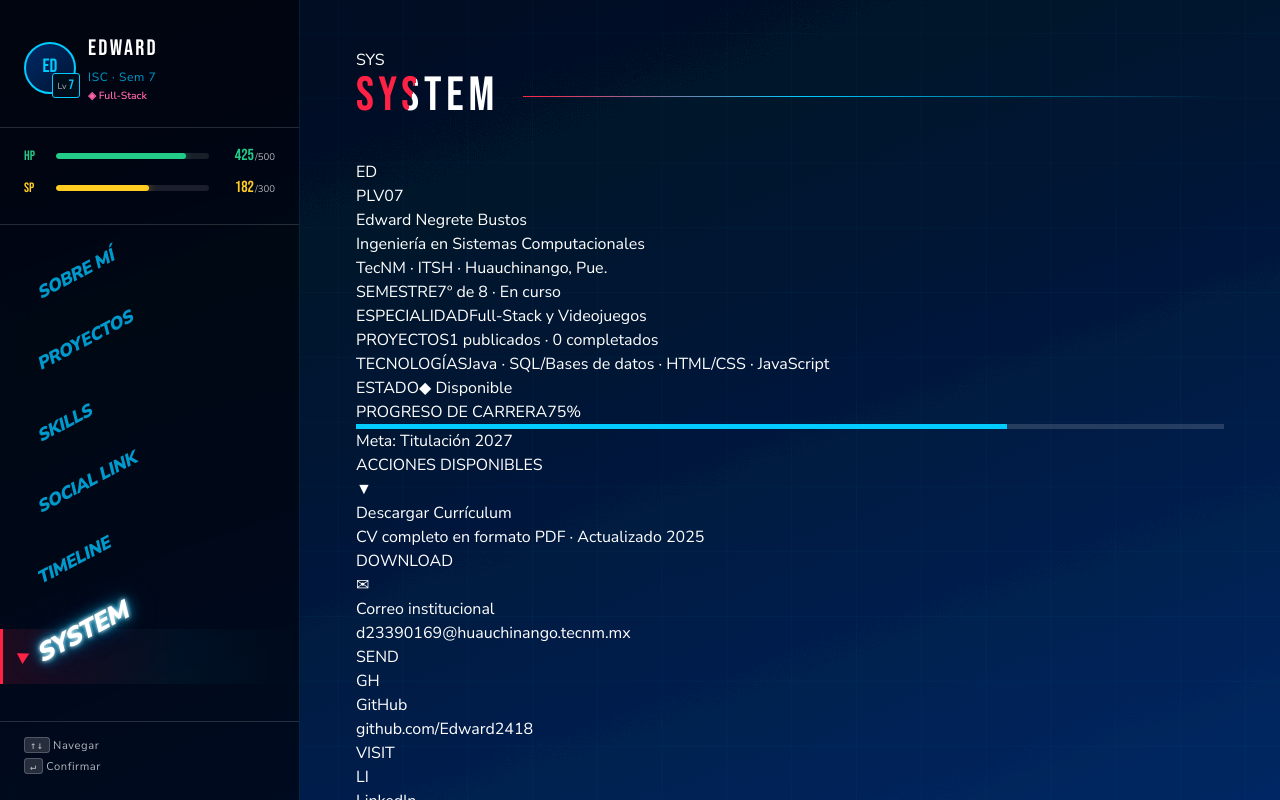
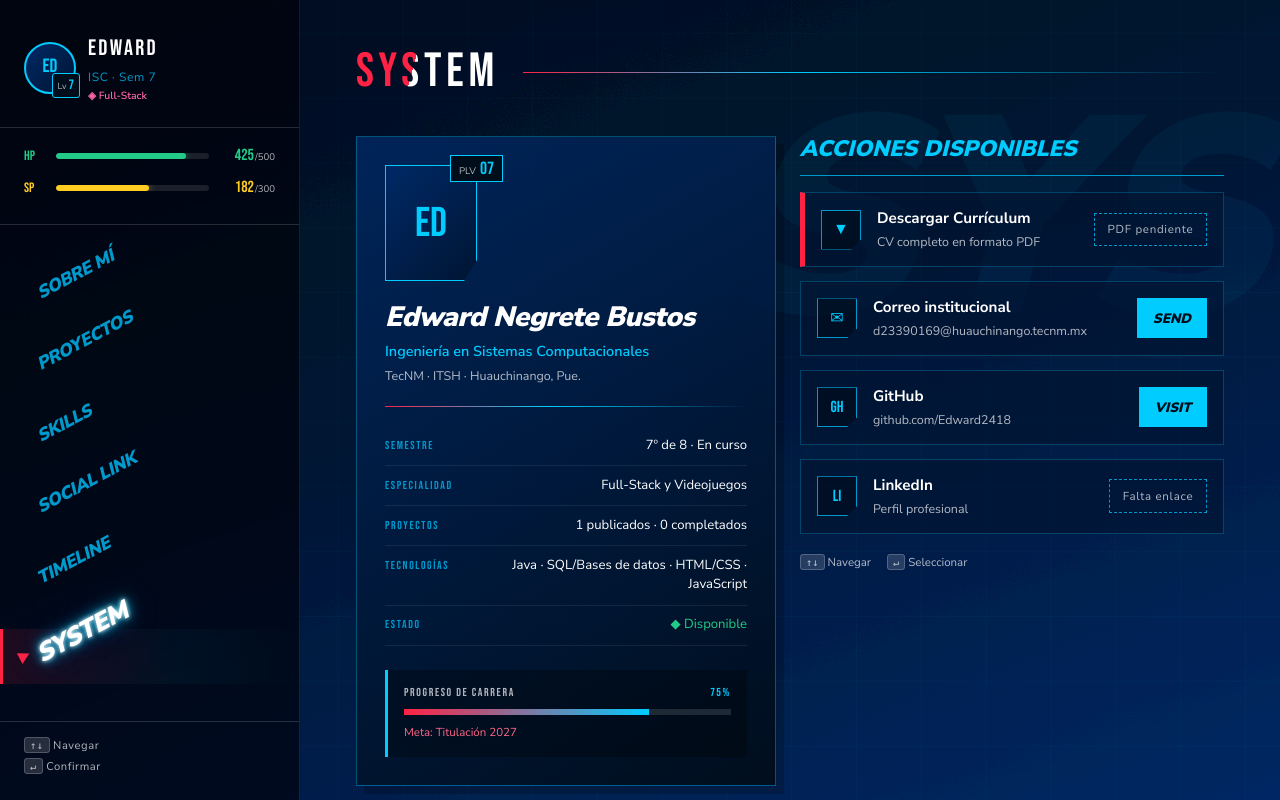
Before and after one commit to Edward2418/p3r-portfolio-next, a Next.js app: page / in a window 1280 px wide. Both pictures are taken after a click on the button "SYSTEM". Built offline with nearby package versions, Linux system fonts and the light colour scheme.

Commit message:
feat: disenar System con ficha de jugador y acciones de contacto

```diff
--- /dev/null
+++ b/app/data/systemActions.ts
@@ -0,0 +1,44 @@
+export interface SystemAction {
+  icon: string
+  title: string
+  description: string
+  href?: string
+  button: string
+  primary?: boolean
+  pending?: string
+}
+
+// CV: colocar el archivo en public/cv-edward.pdf y cambiar `pending` por undefined.
+export const SYSTEM_ACTIONS: SystemAction[] = [
+  {
+    icon: '▼',
+    title: 'Descargar Currículum',
+    description: 'CV completo en formato PDF',
+    href: '/cv-edward.pdf',
+    button: 'DOWNLOAD',
+    primary: true,
+    pending: 'PDF pendiente',
+  },
+  {
+    icon: '✉',
+    title: 'Correo institucional',
+    description: 'd23390169@huauchinango.tecnm.mx',
+    href: 'mailto:d23390169@huauchinango.tecnm.mx',
+    button: 'SEND',
+  },
+  {
+    icon: 'GH',
+    title: 'GitHub',
+    description: 'github.com/Edward2418',
+    href: 'https://github.com/Edward2418',
+    button: 'VISIT',
+  },
+  {
+    icon: 'LI',
+    title: 'LinkedIn',
+    description: 'Perfil profesional',
+    href: 'https://www.linkedin.com/in/',
+    button: 'VISIT',
+    pending: 'Falta enlace',
+  },
+]
--- /dev/null
+++ b/components/sections/SystemSection.module.css
@@ -0,0 +1,142 @@
+.section { isolation: isolate; }
+.watermark {
+  position: absolute;
+  top: 5rem;
+  right: 1rem;
+  z-index: -1;
+  font: italic 900 clamp(7rem, 22vw, 18rem) / 1 var(--font-menu);
+  font-variation-settings: 'wdth' 75;
+  color: rgb(0 204 255 / 5%);
+  user-select: none;
+  pointer-events: none;
+}
+.layout {
+  display: grid;
+  grid-template-columns: minmax(280px, 420px) minmax(0, 1fr);
+  gap: 1.5rem;
+  max-width: 1150px;
+  align-items: start;
+}
+
+/* ---- Ficha del jugador ---- */
+.playerCard {
+  border: 1px solid rgb(0 204 255 / 35%);
+  background: linear-gradient(150deg, rgb(0 41 102 / 80%), rgb(0 13 26 / 96%));
+  box-shadow: 8px 8px 0 rgb(0 0 0 / 20%);
+  padding: clamp(1.25rem, 3vw, 1.75rem);
+}
+.avatarWrap { position: relative; width: fit-content; }
+.avatar {
+  display: grid;
+  place-items: center;
+  width: 92px;
+  height: 116px;
+  border: 1px solid var(--cyan);
+  background: linear-gradient(135deg, #002966, #001533);
+  color: var(--cyan);
+  font: 2.6rem var(--font-title);
+  clip-path: polygon(0 0, 100% 0, 100% 82%, 86% 100%, 0 100%);
+}
+.plvTag {
+  position: absolute;
+  top: -10px;
+  right: -26px;
+  display: flex;
+  align-items: baseline;
+  gap: 4px;
+  padding: 2px 8px;
+  border: 1px solid var(--cyan);
+  background: var(--bg-dark);
+}
+.plvTag span { font-size: 0.6rem; color: var(--white-dim); }
+.plvTag strong { font: 1.1rem var(--font-title); color: var(--cyan); }
+.playerInfo { margin-top: 1.25rem; }
+.playerName { font: italic 900 clamp(1.25rem, 3vw, 1.75rem) / 1.15 var(--font-menu); font-variation-settings: 'wdth' 75; letter-spacing: -0.02em; overflow-wrap: anywhere; }
+.playerRole { margin-top: 0.5rem; color: var(--cyan); font-size: 0.9rem; font-weight: 600; }
+.playerInst { margin-top: 0.25rem; color: var(--white-dim); font-size: 0.78rem; }
+.divider { height: 1px; margin: 1.25rem 0; background: linear-gradient(90deg, var(--red-accent), var(--cyan) 45%, transparent); }
+.stats { margin: 0; display: flex; flex-direction: column; }
+.statRow { display: flex; align-items: baseline; justify-content: space-between; gap: 1rem; padding: 0.6rem 0; border-bottom: 1px solid rgb(255 255 255 / 8%); }
+.statLabel { flex-shrink: 0; font: 0.72rem var(--font-title); letter-spacing: 0.14em; color: var(--cyan-dim); }
+.statValue { margin: 0; text-align: right; font-size: 0.82rem; color: white; overflow-wrap: anywhere; }
+.statActive { color: #22cc88; }
+.progressBlock { margin-top: 1.5rem; padding: 1rem; background: rgb(0 0 0 / 30%); border-left: 3px solid var(--cyan); }
+.progressLabel { display: flex; justify-content: space-between; gap: 1rem; font: 0.72rem var(--font-title); letter-spacing: 0.14em; color: var(--white-dim); }
+.progressLabel span:last-child { color: var(--cyan); }
+.progressTrack { height: 6px; margin-top: 0.65rem; background: rgb(255 255 255 / 12%); overflow: hidden; }
+.progressFill { height: 100%; background: linear-gradient(90deg, var(--red-accent), var(--cyan)); }
+.progressHint { margin-top: 0.55rem; font-size: 0.72rem; color: #ff6688; }
+
+/* ---- Acciones ---- */
+.actionsCol { min-width: 0; }
+.actionsHeader {
+  font: italic 900 clamp(1.1rem, 2.5vw, 1.4rem) / 1.2 var(--font-menu);
+  font-variation-settings: 'wdth' 75;
+  padding-bottom: 0.75rem;
+  border-bottom: 1px solid var(--cyan-dim);
+  color: var(--cyan);
+}
+.actions { list-style: none; margin: 1rem 0 0; padding: 0; display: flex; flex-direction: column; gap: 0.85rem; }
+.actionCard {
+  display: flex;
+  align-items: center;
+  gap: 1rem;
+  min-width: 0;
+  padding: 0.9rem 1rem;
+  border: 1px solid rgb(0 204 255 / 25%);
+  background: rgb(0 21 51 / 70%);
+  transition: border-color 160ms ease, background 160ms ease;
+}
+.actionCard:hover { border-color: var(--cyan); background: rgb(0 41 102 / 70%); }
+.actionPrimary { border-left: 5px solid var(--red-accent); }
+.actionIcon {
+  display: grid;
+  place-items: center;
+  width: 40px;
+  height: 40px;
+  flex-shrink: 0;
+  border: 1px solid var(--cyan-dim);
+  color: var(--cyan);
+  font: 1rem var(--font-title);
+  background: rgb(0 0 0 / 30%);
+  clip-path: polygon(0 0, 100% 0, 100% 75%, 75% 100%, 0 100%);
+}
+.actionInfo { display: flex; flex-direction: column; gap: 3px; min-width: 0; flex: 1; }
+.actionTitle { color: white; font-size: 0.95rem; font-weight: 700; overflow-wrap: anywhere; }
+.actionDesc { color: var(--white-dim); font-size: 0.78rem; overflow-wrap: anywhere; }
+.actionBtn {
+  flex-shrink: 0;
+  min-height: 40px;
+  display: inline-flex;
+  align-items: center;
+  padding: 0.5rem 1rem;
+  color: #000d1a;
+  background: var(--cyan);
+  text-decoration: none;
+  font: italic 900 0.85rem var(--font-menu);
+  transition: background 150ms ease;
+}
+.actionBtn:hover { background: white; }
+.actionBtn:focus-visible { outline: 3px solid white; outline-offset: 3px; }
+.actionPending {
+  flex-shrink: 0;
+  padding: 0.45rem 0.8rem;
+  border: 1px dashed var(--cyan-dim);
+  color: var(--white-dim);
+  font-size: 0.72rem;
+  letter-spacing: 0.06em;
+}
+.controlsHint { display: flex; flex-wrap: wrap; gap: 1rem; margin-top: 1.25rem; color: var(--white-dim); font-size: 0.72rem; }
+.srOnly { position: absolute; width: 1px; height: 1px; overflow: hidden; clip-path: inset(50%); white-space: nowrap; }
+
+@media (max-width: 900px) {
+  .layout { grid-template-columns: minmax(0, 1fr); }
+}
+@media (max-width: 480px) {
+  .actionCard { flex-wrap: wrap; gap: 0.75rem; }
+  .actionInfo { order: 2; flex-basis: calc(100% - 56px); }
+  .actionBtn, .actionPending { order: 3; width: 100%; justify-content: center; text-align: center; }
+}
+@media (prefers-reduced-motion: reduce) {
+  .actionCard { transition: none; }
+}
--- a/components/sections/SystemSection.tsx
+++ b/components/sections/SystemSection.tsx
@@ -1,81 +1,97 @@
 import { ACADEMIC_PROGRESS, PLAYER_LEVEL, PROFILE } from '@/app/data/profile'
 import { PROJECTS } from '@/app/data/projects'
 import { SKILLS } from '@/app/data/portfolio'
+import { SYSTEM_ACTIONS } from '@/app/data/systemActions'
 import ProgressBar from '@/components/ProgressBar'
+import styles from './SystemSection.module.css'
+
+const STATS: Array<[string, string]> = [
+  ['SEMESTRE', `${PROFILE.academic.currentSemester}º de ${PROFILE.academic.totalSemesters} · En curso`],
+  ['ESPECIALIDAD', PROFILE.specialty],
+  ['PROYECTOS', `${PROJECTS.length} publicados · ${PROJECTS.filter(project => project.status === 'Completado').length} completados`],
+  ['TECNOLOGÍAS', SKILLS.map(skill => skill.name).join(' · ')],
+  ['ESTADO', '◆ Disponible'],
+]
 
 export default function SystemSection() {
   return (
-    <section className="section-container">
-      <div className="system-lv-bg" aria-hidden="true">SYS</div>
+    <section className={`section-container ${styles.section}`} aria-labelledby="system-title">
+      <div className={styles.watermark} aria-hidden="true">SYS</div>
       <div className="section-header">
-        <h1 className="section-title">SYSTEM</h1>
+        <h1 className="section-title" id="system-title">SYSTEM</h1>
         <div className="section-line" />
       </div>
-      <div className="system-p3r-layout">
-        <div className="system-player-card">
-          <div className="sys-avatar-wrap">
-            <div className="sys-avatar">{PROFILE.initials}</div>
-            <div className="sys-plv-tag">
-              <span className="sys-plv-lbl">PLV</span>
-              <span className="sys-plv-num">{PLAYER_LEVEL}</span>
+
+      <div className={styles.layout}>
+        <div className={styles.playerCard}>
+          <div className={styles.avatarWrap}>
+            <div className={styles.avatar}>{PROFILE.initials}</div>
+            <div className={styles.plvTag}>
+              <span>PLV</span>
+              <strong>{PLAYER_LEVEL}</strong>
             </div>
           </div>
-          <div className="sys-player-info">
-            <h2 className="sys-player-name">{PROFILE.name}</h2>
-            <p className="sys-player-role">{PROFILE.degree}</p>
-            <p className="sys-player-inst">{PROFILE.institution}</p>
+
+          <div className={styles.playerInfo}>
+            <h2 className={styles.playerName}>{PROFILE.name}</h2>
+            <p className={styles.playerRole}>{PROFILE.degree}</p>
+            <p className={styles.playerInst}>{PROFILE.institution}</p>
           </div>
-          <div className="sys-divider" />
-          <div className="sys-stats-list">
-            {[
-              ['SEMESTRE',     `${PROFILE.academic.currentSemester}º de ${PROFILE.academic.totalSemesters} · En curso`],
-              ['ESPECIALIDAD', PROFILE.specialty],
-              ['PROYECTOS',    `${PROJECTS.length} publicados · ${PROJECTS.filter(project => project.status === 'Completado').length} completados`],
-              ['TECNOLOGÍAS',  SKILLS.map(skill => skill.name).join(' · ')],
-              ['ESTADO',       '◆ Disponible'],
-            ].map(([label, val]) => (
-              <div key={label} className="sys-stat-row">
-                <span className="sys-stat-label">{label}</span>
-                <span className={`sys-stat-val ${label === 'ESTADO' ? 'sys-stat-active' : ''}`}>{val}</span>
+
+          <div className={styles.divider} />
+
+          <dl className={styles.stats}>
+            {STATS.map(([label, value]) => (
+              <div className={styles.statRow} key={label}>
+                <dt className={styles.statLabel}>{label}</dt>
+                <dd className={label === 'ESTADO' ? `${styles.statValue} ${styles.statActive}` : styles.statValue}>
+                  {value}
+                </dd>
               </div>
             ))}
-          </div>
-          <div className="sys-progress-block">
-            <div className="sys-progress-label">
+          </dl>
+
+          <div className={styles.progressBlock}>
+            <div className={styles.progressLabel}>
               <span>PROGRESO DE CARRERA</span>
               <span>{ACADEMIC_PROGRESS}%</span>
             </div>
             <ProgressBar label="Progreso de carrera" value={ACADEMIC_PROGRESS}
-              trackClassName="sys-progress-track" fillClassName="sys-progress-fill" />
-            <div className="sys-progress-hint">Meta: Titulación {PROFILE.academic.graduationYear}</div>
+              valueText={`${ACADEMIC_PROGRESS} %`}
+              trackClassName={styles.progressTrack} fillClassName={styles.progressFill} />
+            <div className={styles.progressHint}>Meta: Titulación {PROFILE.academic.graduationYear}</div>
           </div>
         </div>
 
-        <div className="system-actions-col">
-          <div className="sys-actions-header">ACCIONES DISPONIBLES</div>
-          {[
-            { icon: '▼', title: 'Descargar Currículum', desc: 'CV completo en formato PDF · Actualizado 2025', href: '/cv-edward.pdf', btn: 'DOWNLOAD', primary: true },
-            { icon: '✉', title: 'Correo institucional', desc: 'd23390169@huauchinango.tecnm.mx', href: 'mailto:d23390169@huauchinango.tecnm.mx', btn: 'SEND', primary: false },
-            { icon: 'GH', title: 'GitHub', desc: 'github.com/Edward2418', href: 'https://github.com/Edward2418', btn: 'VISIT', primary: false },
-            { icon: 'LI', title: 'LinkedIn', desc: 'Perfil profesional', href: 'https://linkedin.com/', btn: 'VISIT', primary: false },
-          ].map((action) => (
-            <div key={action.title} className={`sys-action-card ${action.primary ? 'primary' : ''}`}>
-              <div className={`sys-action-icon ${action.primary ? 'primary' : ''}`}>{action.icon}</div>
-              <div className="sys-action-info">
-                <h3 className="sys-action-title">{action.title}</h3>
-                <p className="sys-action-desc">{action.desc}</p>
-              </div>
-              <a
-                className={`sys-action-btn ${action.primary ? 'primary-btn' : ''}`}
-                href={action.href}
-                target={action.href.startsWith('http') ? '_blank' : undefined}
-                rel={action.href.startsWith('http') ? 'noopener noreferrer' : undefined}
-              >
-                {action.btn}
-              </a>
-            </div>
-          ))}
-          <div className="sys-controls-hint">
+        <div className={styles.actionsCol}>
+          <h2 className={styles.actionsHeader}>ACCIONES DISPONIBLES</h2>
+          <ul className={styles.actions}>
+            {SYSTEM_ACTIONS.map(action => (
+              <li key={action.title} className={action.primary ? `${styles.actionCard} ${styles.actionPrimary}` : styles.actionCard}>
+                <span className={styles.actionIcon} aria-hidden="true">{action.icon}</span>
+                <span className={styles.actionInfo}>
+                  <span className={styles.actionTitle}>{action.title}</span>
+                  <span className={styles.actionDesc}>{action.description}</span>
+                </span>
+                {action.pending ? (
+                  <span className={styles.actionPending} title="Pendiente de agregar">{action.pending}</span>
+                ) : (
+                  <a
+                    className={styles.actionBtn}
+                    href={action.href}
+                    target={action.href?.startsWith('http') ? '_blank' : undefined}
+                    rel={action.href?.startsWith('http') ? 'noopener noreferrer' : undefined}
+                  >
+                    {action.button}
+                    {action.href?.startsWith('http') && (
+                      <span className={styles.srOnly}> (abre en otra pestaña)</span>
+                    )}
+                  </a>
+                )}
+              </li>
+            ))}
+          </ul>
+          <div className={styles.controlsHint}>
             <span><kbd>↑↓</kbd> Navegar</span>
             <span><kbd>↵</kbd> Seleccionar</span>
           </div>
```
